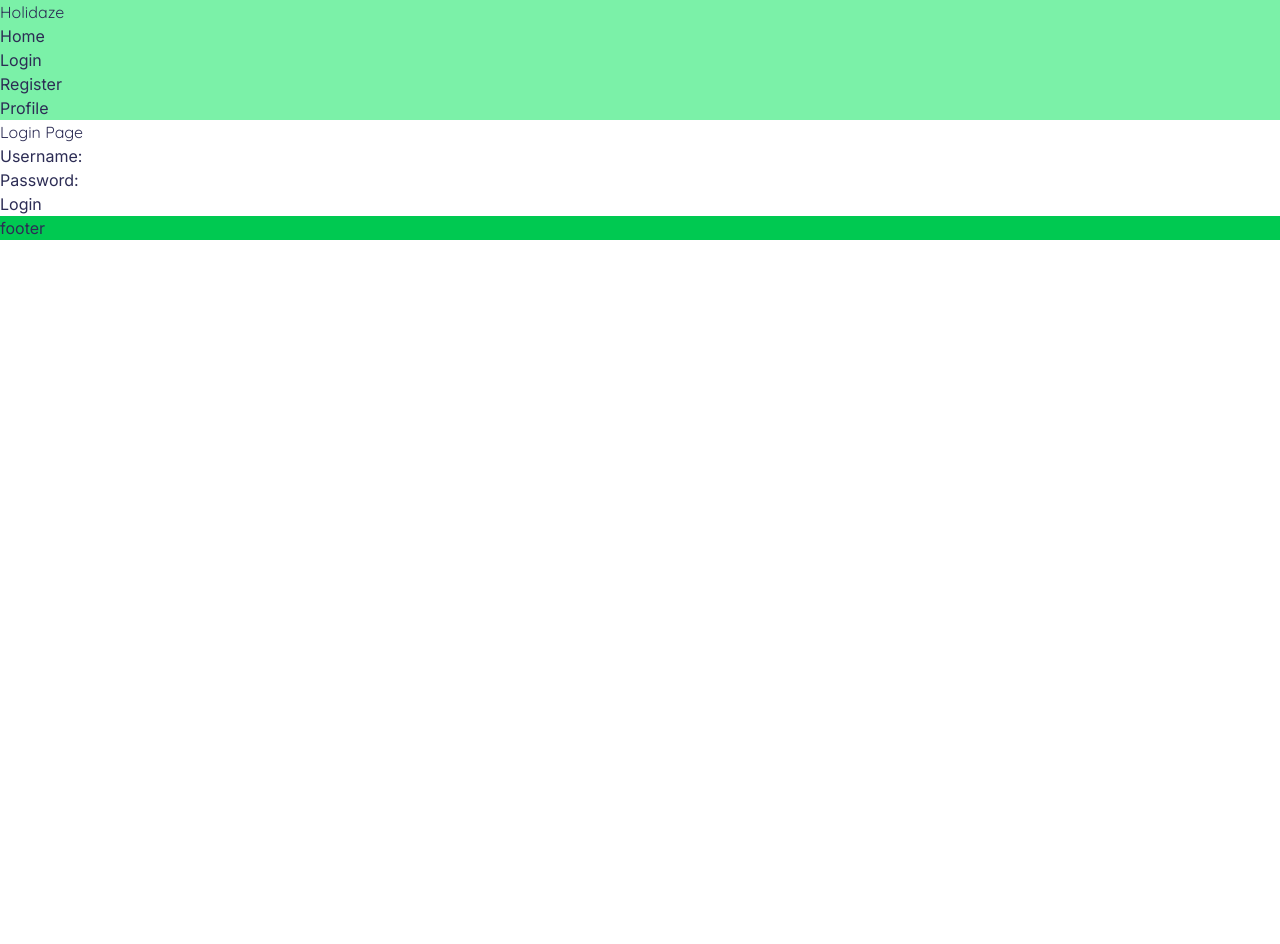
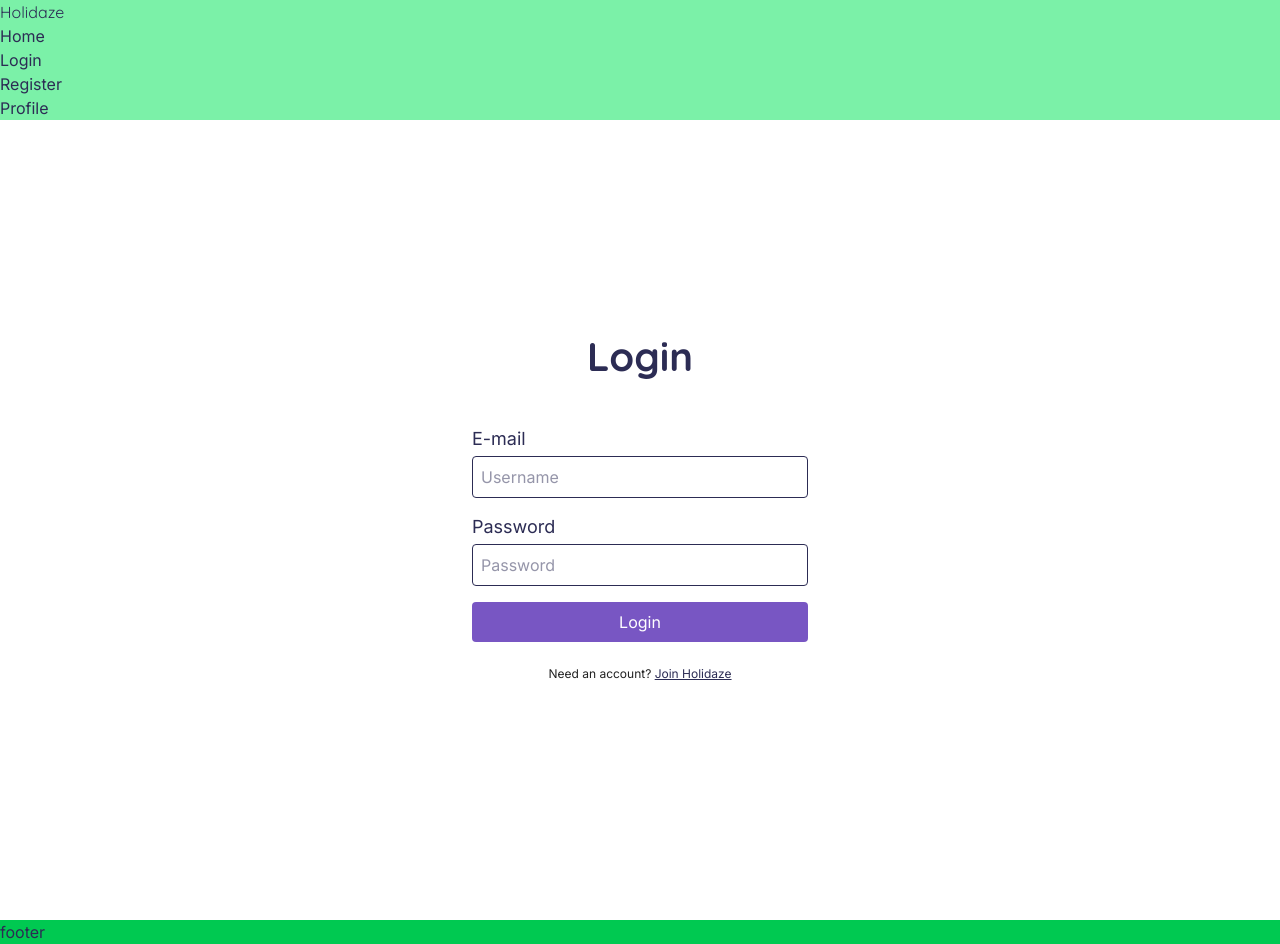
Before and after one commit to KjetilHHauger/kjetil_h_hauger_booking, a React (Vite) app: page /login in a window 1280 px wide. Before the commit the page ends 800 px from the top, so only its background shows below. Built offline with nearby package versions, Linux system fonts and the light colour scheme.

Commit message:
FEAT: Setup login page

```diff
--- a/src/pages/Login.jsx
+++ b/src/pages/Login.jsx
@@ -1,16 +1,88 @@
-export default function Login() {
+import { useState } from "react";
+import { toast } from "react-toastify";
+import { useNavigate, Link } from "react-router-dom";
+import useUserStore from "../stores/userStore";
+import { loginUser } from "../utils/userLogin";
+
+export default function LoginPage() {
+  const navigate = useNavigate();
+  const { setUser } = useUserStore();
+
+  const [email, setEmail] = useState("");
+  const [password, setPassword] = useState("");
+
+  const handleLogin = async (e) => {
+    e.preventDefault();
+
+    try {
+      const BASE_URL = import.meta.env.VITE_API_URL;
+
+      const userData = await loginUser({
+        email,
+        password,
+        BASE_URL,
+      });
+
+      setUser(userData);
+      toast.success("Logged in successfully!");
+      navigate("/");
+    } catch (err) {
+      toast.error(err.message);
+    }
+  };
+
   return (
-    <div className="login-page">
-      <h1>Login Page</h1>
-      <form>
-        <label htmlFor="username">Username:</label>
-        <input type="text" id="username" name="username" required />
-        <br />
-        <label htmlFor="password">Password:</label>
-        <input type="password" id="password" name="password" required />
-        <br />
-        <button type="submit">Login</button>
+    <section className="py-16 px-4 min-h-screen flex flex-col items-center justify-center">
+      <h1 className="text-heading-3 font-bold mb-6">Login</h1>
+
+      <form
+        onSubmit={handleLogin}
+        className="w-full max-w-sm flex flex-col gap-4 bg-white p-6 rounded"
+      >
+        <div>
+          <label htmlFor="email" className="block mb-1 text-body-md">
+            E-mail
+          </label>
+          <input
+            id="email"
+            type="email"
+            placeholder="Username"
+            value={email}
+            onChange={(e) => setEmail(e.target.value)}
+            required
+            className="border p-2 rounded w-full"
+          />
+        </div>
+
+        <div>
+          <label htmlFor="password" className="block mb-1 text-body-md">
+            Password
+          </label>
+          <input
+            id="password"
+            type="password"
+            placeholder="Password"
+            value={password}
+            onChange={(e) => setPassword(e.target.value)}
+            required
+            className="border p-2 rounded w-full"
+          />
+        </div>
+
+        <button
+          type="submit"
+          className="w-full bg-brand-secondary hover:bg-brand-secondary-hover text-white py-2 px-4 rounded"
+        >
+          Login
+        </button>
+
+        <p className="text-center text-xs text-font-secondary mt-2">
+          Need an account?{" "}
+          <Link to="/register" className="underline text-font-primary">
+            Join Holidaze
+          </Link>
+        </p>
       </form>
-    </div>
+    </section>
   );
 }
--- a/src/pages/Register.jsx
+++ b/src/pages/Register.jsx
@@ -65,7 +65,7 @@ export default function RegisterForm() {
         {/* Left */}
         <div className="flex flex-col gap-4">
           <label htmlFor="username" className="text-body-md text-font-primary">
-            Username
+            Name
           </label>
           <input
             name="username"
```
